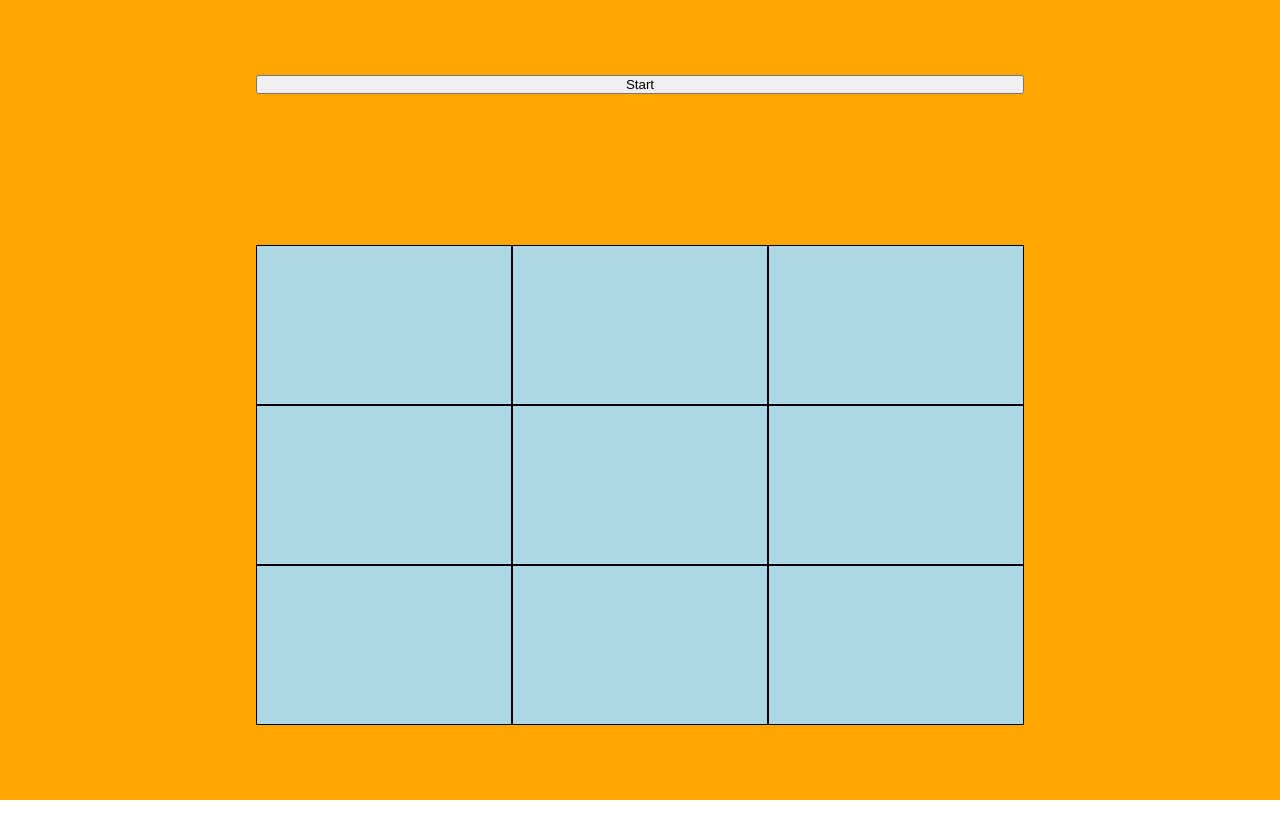
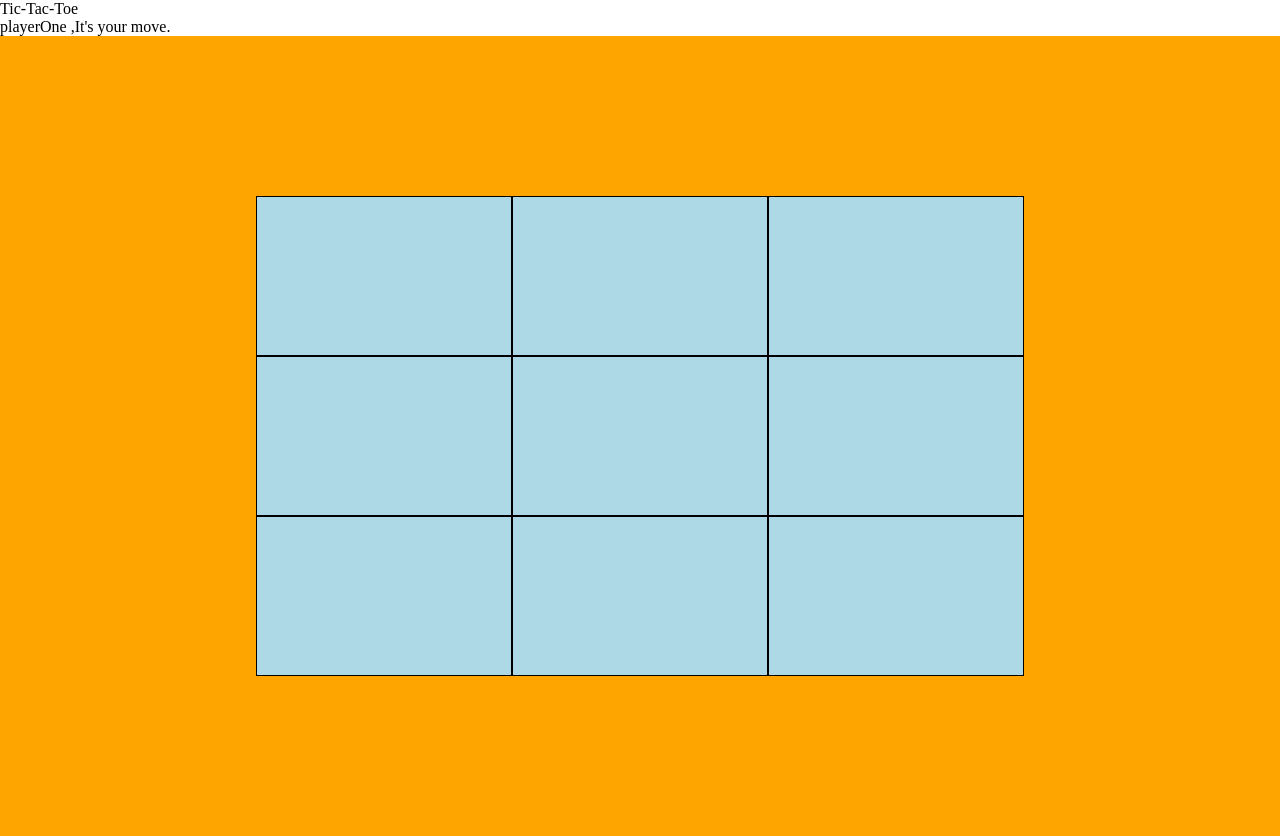
Before and after one commit to NateTewolde/tic-tac-toe, a plain HTML site: page index.html in a window 1280 px wide. Before the commit the page ends 800 px from the top, so only its background shows below. Drawn offline with Linux system fonts and the light colour scheme.

Commit message:
Add a header and game updates section

```diff
--- a/index.html
+++ b/index.html
@@ -9,8 +9,10 @@
     <script src="./js-file.js" defer></script>
   </head>
   <body>
-    <div id="container">
-      <button class="start-btn">Start</button>
+    <div class="header">
+      <div>Tic-Tac-Toe</div>
+      <div class="game-updates"></div>
     </div>
+    <div id="container"></div>
   </body>
 </html>
```
